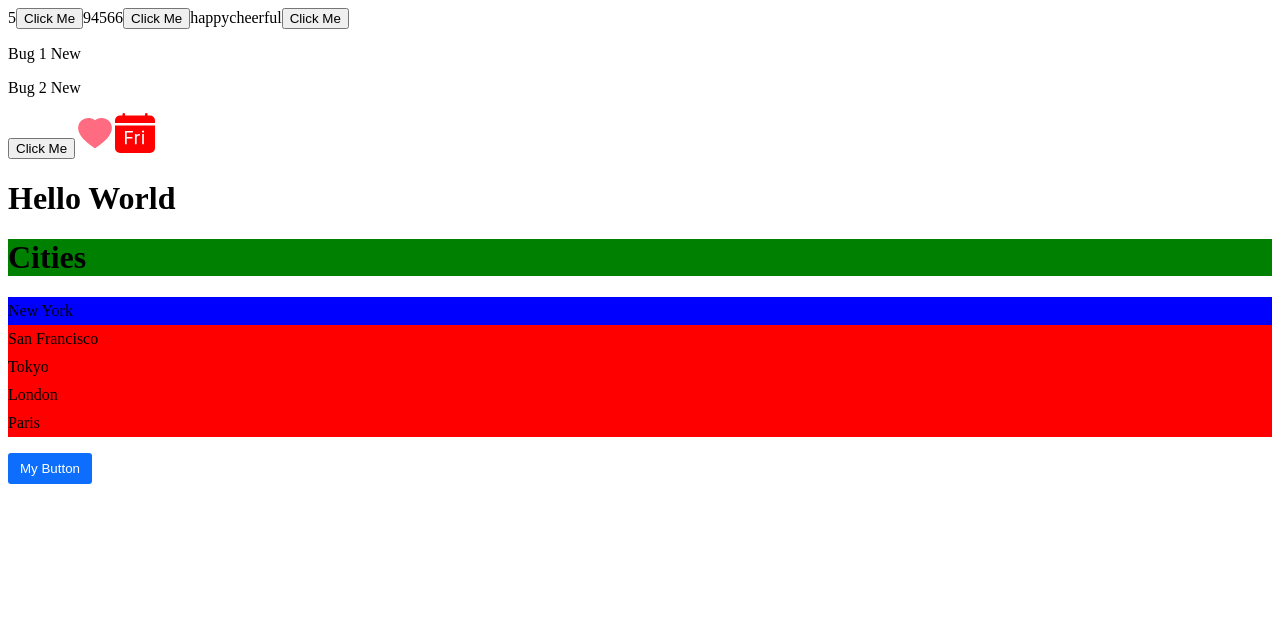
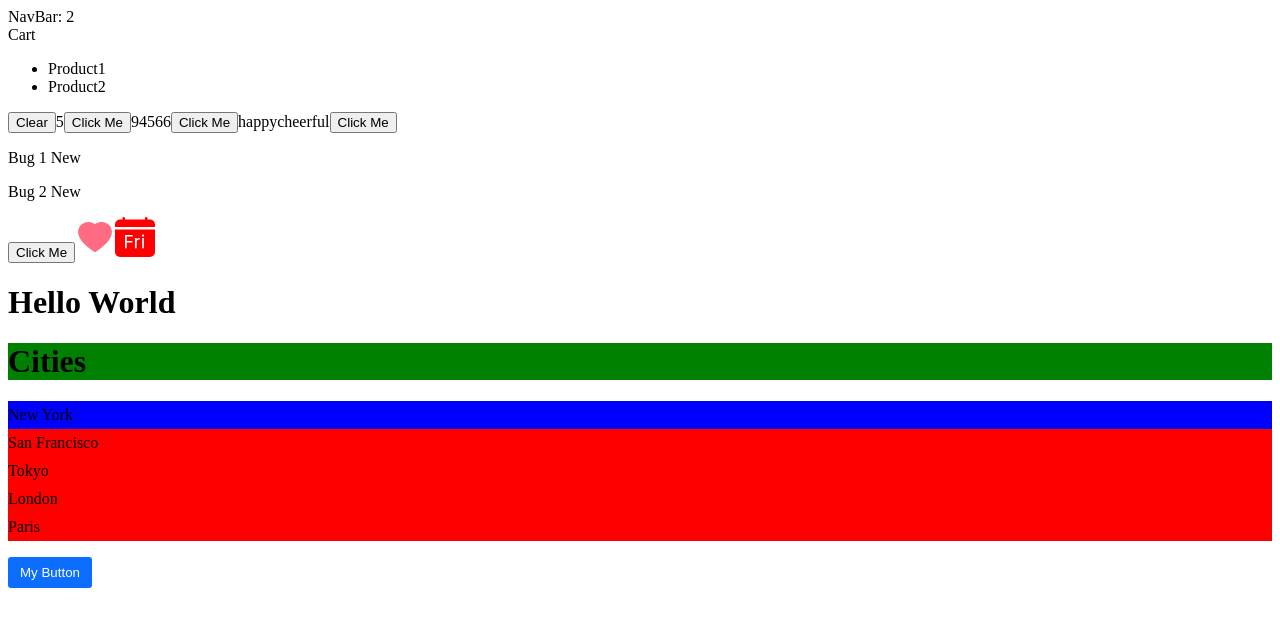
Before and after one commit to jaishankarg24/react-18-game, a React (Vite) app: page / in a window 1280 px wide. Shown: the top 626 px of the page. Built offline with nearby package versions, Linux system fonts and the light colour scheme.

Commit message:
Sharing State between Components

```diff
--- a/src/App.tsx
+++ b/src/App.tsx
@@ -8,6 +8,8 @@
 import { BsFillCalendarDayFill } from "react-icons/bs";
 import Like from "./components/Like";
 import produce from "immer";
+import NavBar from "./components/NavBar";
+import Cart from "./components/Cart";
 
 function App() {
   let items = ["New York", "San Francisco", "Tokyo", "London", "Paris"];
@@ -84,8 +86,12 @@
     );
   };
 
+  const [cartItems, setCartItems] = useState(["Product1", "Product2"]);
+
   return (
     <div>
+      <NavBar cartItemsCount={cartItems.length} />
+      <Cart cartItems={cartItems} onClear={() => setCartItems([])} />
       {drink.price}
       <button onClick={handleClick}>Click Me</button>
       {customer.address.zipCode}
--- /dev/null
+++ b/src/components/Cart.tsx
@@ -0,0 +1,22 @@
+import React from "react";
+
+interface Props {
+  cartItems: string[];
+  onClear: () => void;
+}
+
+const Cart = ({ cartItems, onClear }: Props) => {
+  return (
+    <>
+      <div>Cart</div>
+      <ul>
+        {cartItems.map((item) => (
+          <li key={item}>{item}</li>
+        ))}
+      </ul>
+      <button onClick={onClear}>Clear</button>
+    </>
+  );
+};
+
+export default Cart;
--- /dev/null
+++ b/src/components/NavBar.tsx
@@ -0,0 +1,11 @@
+import React from "react";
+
+interface Props {
+  // cartItems: String[],
+  cartItemsCount: number;
+}
+const NavBar = ({ cartItemsCount }: Props) => {
+  return <div>NavBar: {cartItemsCount}</div>;
+};
+
+export default NavBar;
```
